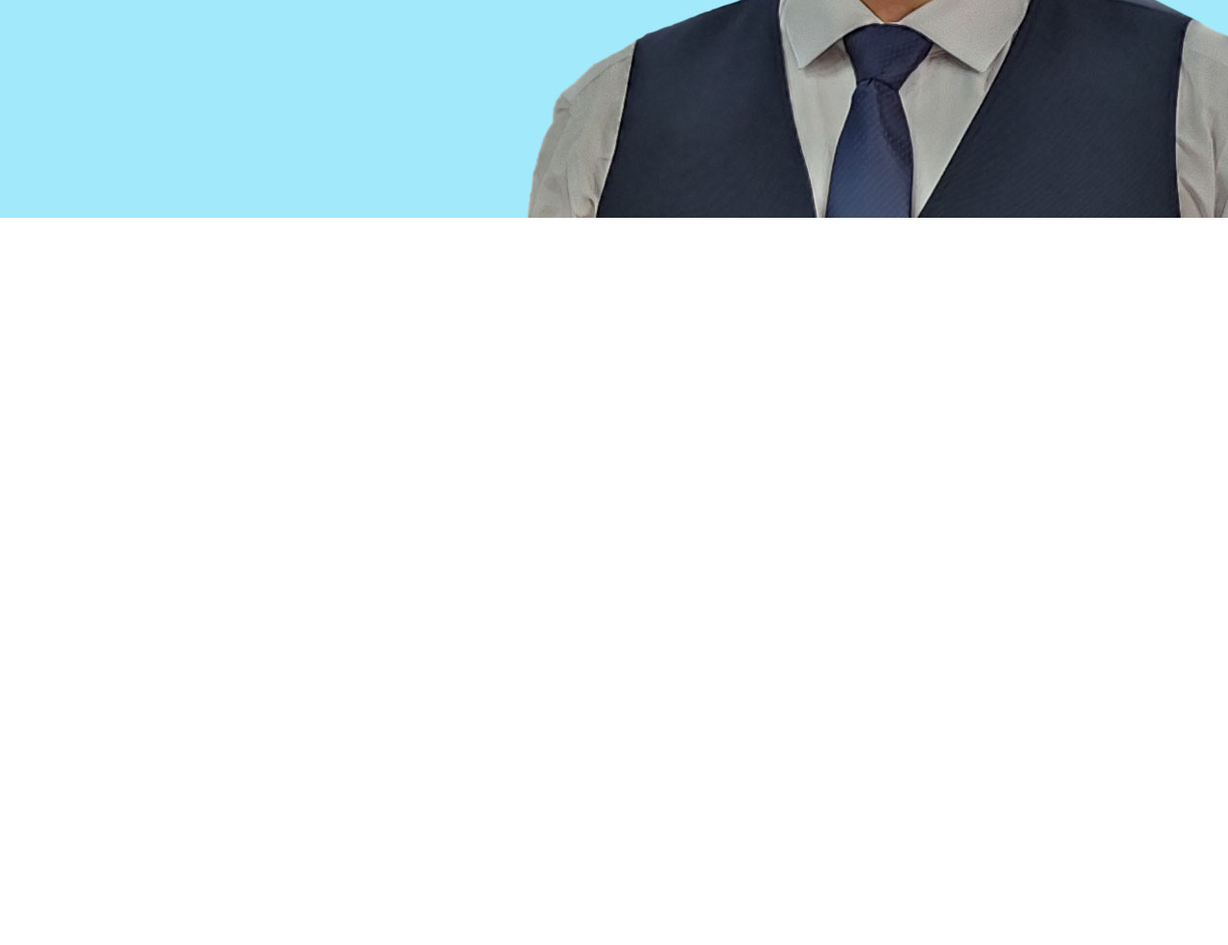
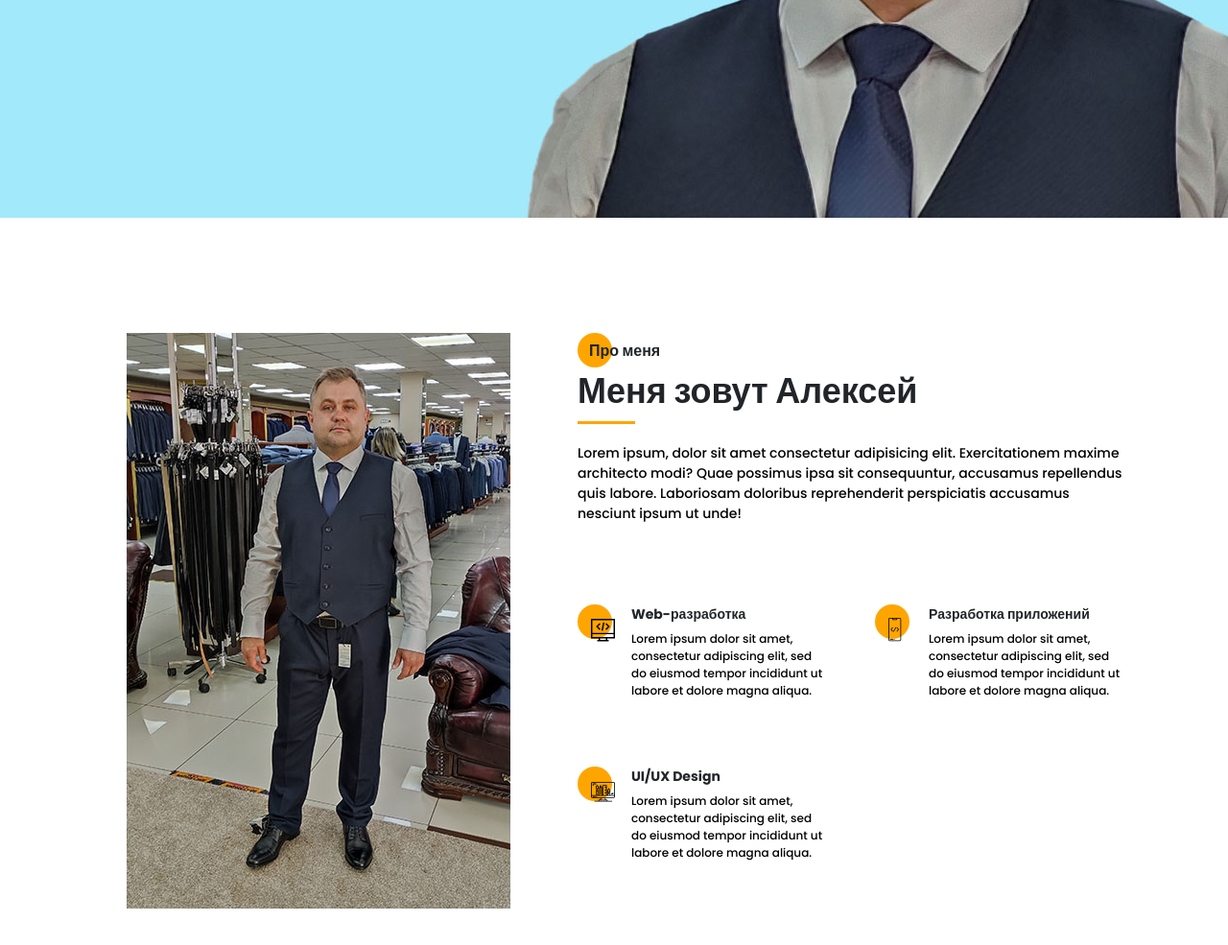
Before and after one commit to Taiga507/Portfolio, a website: page src/index.html in a window 1280 px wide. Shown: the part 573-1558 px from the top of the page at 96% size. Before the commit the page ends 800 px from the top, so only its background shows below. Drawn offline with nearby package versions, Linux system fonts and the light colour scheme; files that its build step writes are made by us from their sources; files whose address does not match are found by name.

Commit message:
v1.84.0
add about

```diff
--- a/src/index.html
+++ b/src/index.html
@@ -129,6 +129,57 @@
         <div class="menu__overlay"></div>
     </div>
 
+    <!-- Заолнить информацию -->
+    <section class="about">
+        <div class="container">
+            <div class="about__wrapper">
+                <div class="about__photo">
+                    <img src="img/about_me.jpg" alt="me">
+                </div>
+
+                <div class="about__descr">
+                    <div class="title title_fz16 about__subtitle">Про меня</div>
+                    <h2 class="title about__title">Меня зовут Алексей</h2>
+                    <div class="divider"></div>
+                    <p class="about__text">Lorem ipsum, dolor sit amet consectetur adipisicing elit. Exercitationem maxime architecto modi? Quae possimus ipsa sit consequuntur, accusamus repellendus quis labore. Laboriosam doloribus reprehenderit perspiciatis accusamus nesciunt ipsum ut unde!
+                    </p>
+                </div>
+
+                <div class="about__skills">
+                    <div class="about__skills-item">
+                        <div class="about__skills-circle">
+                            <img src="icons/about_me/web_development.svg" alt="web_development">
+                        </div>
+                        <div>
+                            <div class="title title_fz14">Web-разработка</div>
+                            <p class="about__skills-text">Lorem ipsum dolor sit amet, consectetur adipiscing elit, sed do eiusmod tempor incididunt ut labore et dolore magna aliqua.</p>
+                        </div>
+                    </div>
+
+                    <div class="about__skills-item">
+                        <div class="about__skills-circle">
+                            <img src="icons/about_me/mobile_dev.svg" alt="mobile_dev">
+                        </div>
+                        <div>
+                            <div class="title title_fz14">Разработка приложений</div>
+                            <p class="about__skills-text">Lorem ipsum dolor sit amet, consectetur adipiscing elit, sed do eiusmod tempor incididunt ut labore et dolore magna aliqua.</p>
+                        </div>
+                    </div>
+
+                    <div class="about__skills-item">
+                        <div class="about__skills-circle">
+                            <img src="icons/about_me/design.svg" alt="design">
+                        </div>
+                        <div>
+                            <div class="title title_fz14">UI/UX Design</div>
+                            <p class="about__skills-text">Lorem ipsum dolor sit amet, consectetur adipiscing elit, sed do eiusmod tempor incididunt ut labore et dolore magna aliqua.</p>
+                        </div>
+                    </div>
+                </div>
+            </div>
+        </div>
+    </section>
+
     <script src="js/bootstrap.min.js"></script>
     <script src="js/wow.min.js"></script>
     <script src="js/script.js"></script>
--- /dev/null
+++ b/src/sass/blocks/_about.scss
@@ -0,0 +1,66 @@
+.about {
+    padding: 120px;
+    &__wrapper {
+        display: grid;
+        grid-template: minmax(243px, auto) minmax(317px, auto) / 400px 570px;
+        grid-auto-rows: minmax(243px, auto);
+        gap: 40px 70px;
+    }
+    &__photo {
+        grid-row: 1/3;
+        img {
+            width: 100%;
+        }
+    }
+    &__descr {
+        padding-top: 6px;
+        .divider {
+            width: 60px;
+            height: 0px;
+            border: 3px solid $main-color;
+            border-bottom: none;
+        }
+    }
+    &__subtitle {
+        position: relative;
+        padding: 1px 0 0 12px;
+        @include before_circle
+    }
+    &__title {
+        margin-bottom: 1px;
+    }
+    &__text {
+        margin-top: 20px;
+        margin-bottom: 0;
+        font-weight: 500;
+        font-size: 14px;
+        line-height: 21px;
+        color: #000000;
+    }
+    &__skills {
+        display: grid;
+        grid-template: repeat(2, minmax(116px, auto)) / 260px 260px;
+        grid-auto-rows: 1fr;
+        gap: 20px 50px;
+        &-item {
+            display: grid;
+            grid-template-columns: 36px 200px;
+            column-gap: 20px;
+        }
+        &-circle {
+            position: relative;
+            padding: 14px 0 0 14px;
+            @include before_circle;
+            &:before {
+                top: 0;
+            }
+        }
+        &-text {
+            margin-top: 6px;
+            font-weight: 500;
+            font-size: 12px;
+            line-height: 18px;
+            color: #000000;
+        }
+    }
+}
--- a/src/sass/style.scss
+++ b/src/sass/style.scss
@@ -9,6 +9,7 @@
 @import 'blocks/button';
 @import 'blocks/sidepanel';
 @import 'blocks/menu';
+@import 'blocks/about';
 
 * {
     font-family: 'Poppins', sans-serif;
```
Also changed, not shown: dist/css/style.min.css, dist/img/about_me.jpg (added), dist/img/main_bg.jpg (deleted), dist/img/main_photo.jpg (deleted), dist/index.html, src/img/about_me.jpg (added), src/img/main_bg.jpg (deleted), src/img/main_photo.jpg (deleted).
